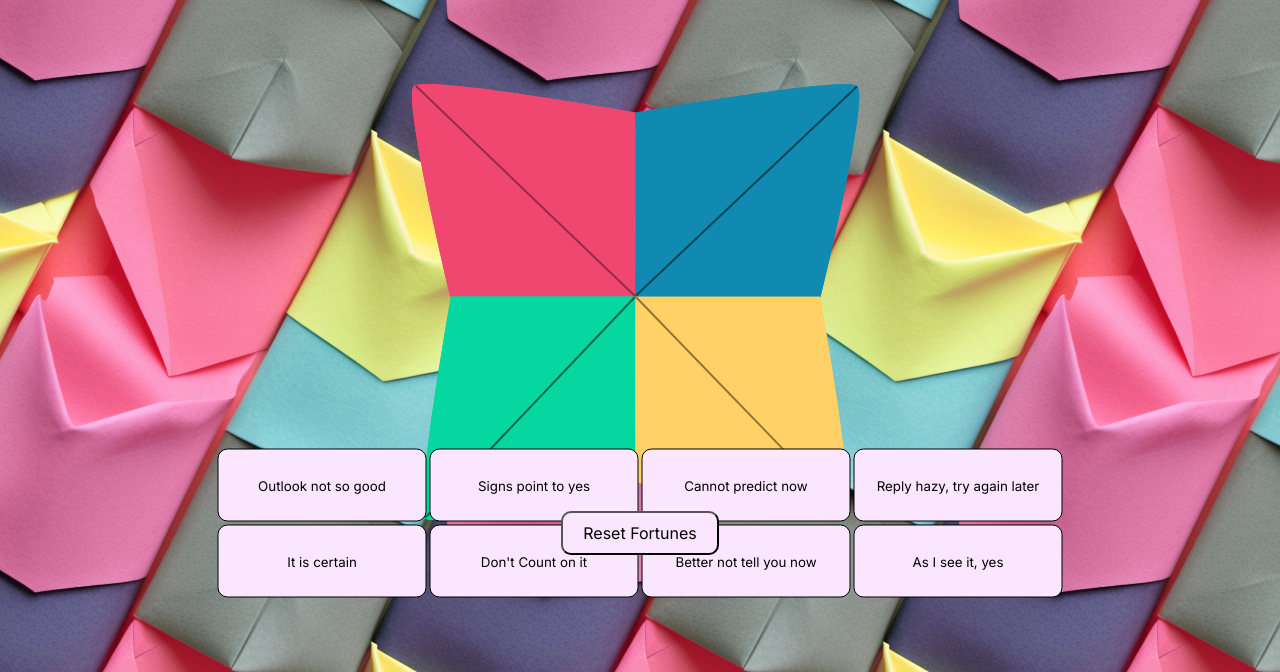
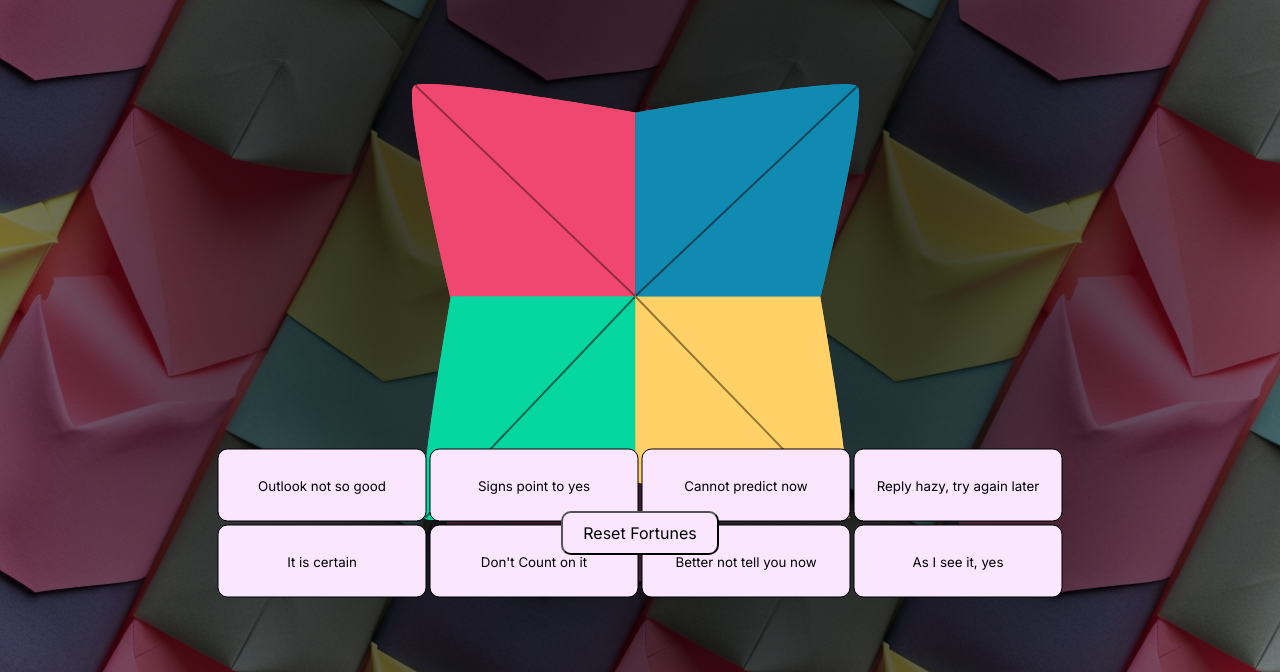
Before and after one commit to cse110-sp23-group1/Origami-Fortune-Teller, a website with bundled scripts: page index.html in a window 1280 px wide. Shown: the part 128-800 px from the top of the page. Built offline with nearby package versions, Linux system fonts and the light colour scheme.

Commit message:
Vignette on background (#92)
* rough cut to get vignette demo online

* sync background update with vignette

* invert vignette

* cleanup from sync, add explainer

* make middle darker

---------

Co-authored-by: phentos <40075433+phentos@users.noreply.github.com>

```diff
--- a/assets/styles/main.css
+++ b/assets/styles/main.css
@@ -1,3 +1,37 @@
+/* BEGIN VIGNETTE STYLES  */
+/* properties ordered by z-level */
+
+/* the background image has to be separate from body/vignette */
+#background {
+  position: absolute;
+  top: 0;
+  left: 0;
+  width: 100%;
+  height: 100%;
+  background-image: url("../images/backgroundImage/background.png");
+  background-repeat: repeat;
+  z-index: -2; /* the very bottom */
+}
+
+/* this contains the vignette itself */
+body::before {
+  content: "";
+  position: absolute;
+  top: 0;
+  right: 0;
+  bottom: 0;
+  left: 0;
+
+  /* shape at origin, color to grow from __ % of area to cover, color to grow to */
+  background: radial-gradient(circle at center, rgba(0, 0, 0, 0.75) 40%, rgba(0, 0, 0, 0.5) 90%, rgba(0, 0, 0, 0.3) 100%,  transparent);
+  z-index: -1; /* -1 is below content but above the background */
+}
+
+body {
+  background: transparent;
+}
+/* END VIGNETTE STYLES */
+
 object {
 	/* width, height values from Figma prototype */
 	width: auto;
@@ -138,7 +172,7 @@ object {
 /* Title Header */
 #titleHeader {
   text-align: center;
-  color: #ab50b3;
+  color: rgb(250, 231, 255);
   margin-top: 5%;
   font-size: 2.5em;
   position: relative;
@@ -228,7 +262,3 @@ object {
 * {
   font-family: 'Inter', sans-serif;
 }
-
-body {
-  background-image: url('../images/backgroundImage/background.png');
-}
--- a/index.html
+++ b/index.html
@@ -1,8 +1,10 @@
 <!DOCTYPE html>
 <html lang="en">
   <head>
+    <title>Origami Fortune Teller</title>
+
     <meta name="viewport" content="width=device-width, initial-scale=1">
-    <title>Origami Fortune Teller</title>
+
     <link rel="icon" type="image/svg" href="favicon/favicon.svg" />
     <link rel="stylesheet" type="text/css" href="assets/styles/main.css" />
 	  <link rel="preconnect" href="https://fonts.googleapis.com">
@@ -13,6 +15,8 @@
   </head>
 
   <body>
+    <div id="background"></div>
+
       <header>
         <h1 id="titleHeader">Origami Fortune Teller</h1>
       </header>
```
Lines whose indentation alone changed are shown as unchanged.
